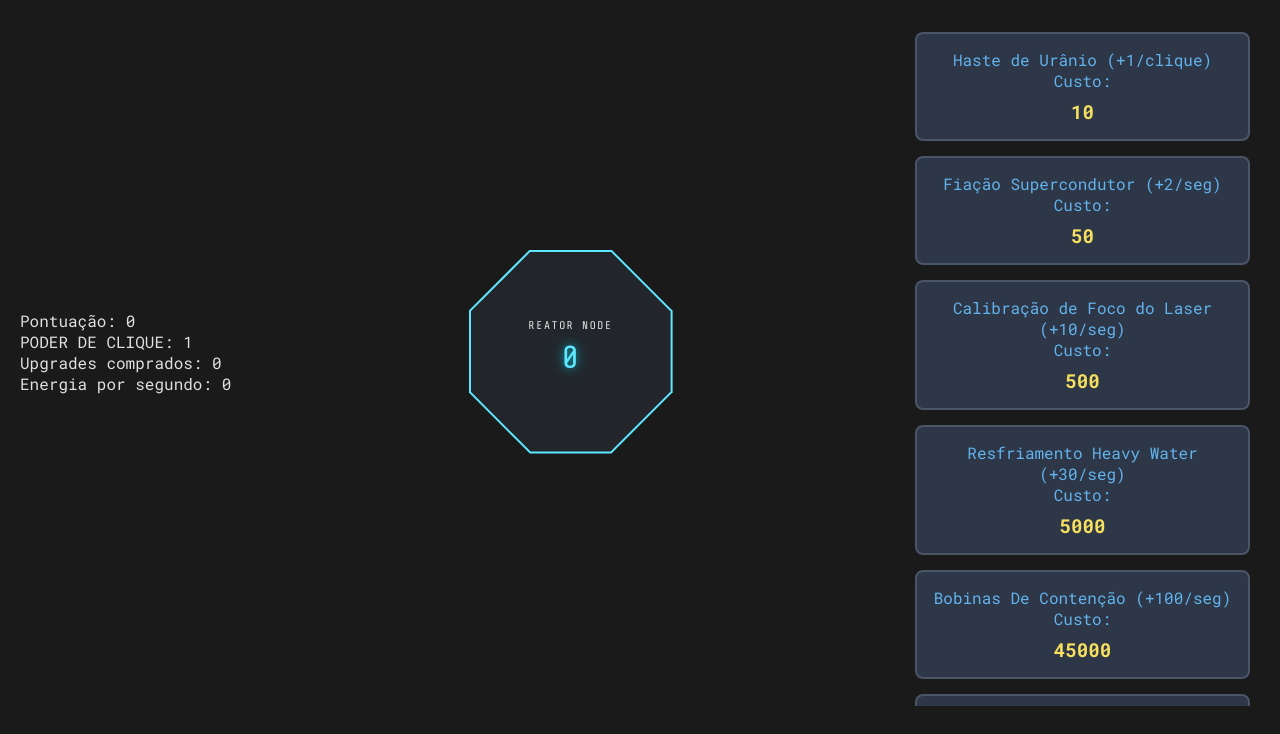
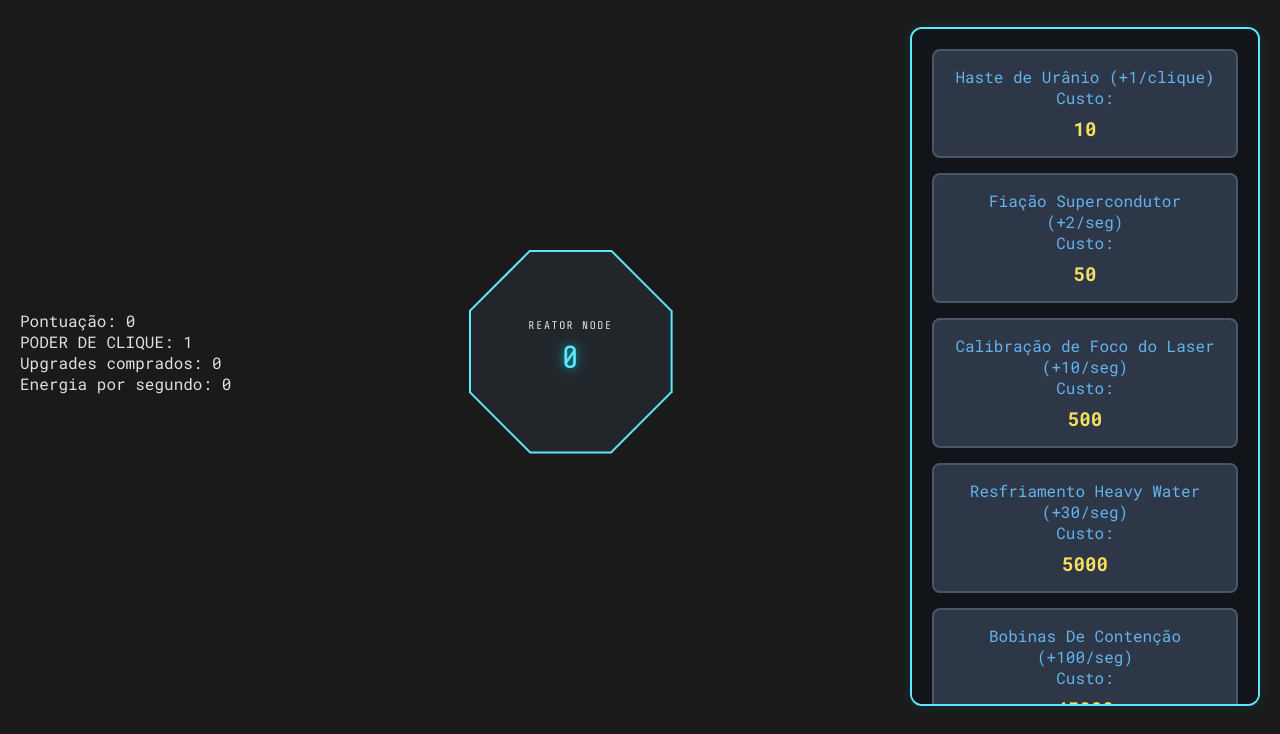
Before and after one commit to Schmittcode/cliquer-game, a plain HTML site: page index.html in a window 1280 px wide. Shown: the part 66-800 px from the top of the page. Drawn offline with nearby package versions, Linux system fonts and the light colour scheme.

Commit message:
criado um 'fundo' para os upgrades

```diff
--- a/style.css
+++ b/style.css
@@ -13,9 +13,8 @@ body {
   margin: 0;
   padding: 20px;
 }
-/* ESTILOS DA LOJA (FLEXBOX) */
 
-/*  ESTILOS DA LOJA (FLEXBOX E ROLAGEM)  */
+/*  ESTILOS DA LOJA */
 
 #loja {
   display: flex;
@@ -31,6 +30,13 @@ body {
   padding-top: 5px;
   padding-bottom: 5px;
   padding-left: 5px;
+
+  /* FUNDO DOS UPGRADES */
+  background-color: #111418; /* Uma cor de fundo levemente mais escura que a página */
+  border: 2px solid #5ee7ff; /* A mesma borda azul neon do seu reator */
+  border-radius: 12px; /* Deixa as pontas da caixa arredondadas */
+  padding: 20px; /* Cria um espaço entre a borda da caixa e os botões de dentro */
+  box-shadow: 0 0 15px rgba(0, 229, 255, 0.1); /* Um brilho suave ao redor da caixa inteira */
 }
 
 /*  ESTILIZANDO A BARRA DE ROLAGEM (Tema Sci-Fi)  */
```
